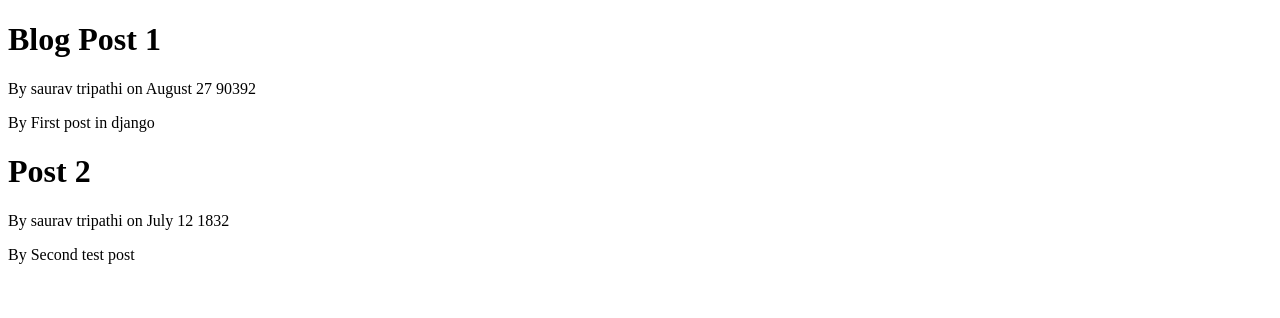
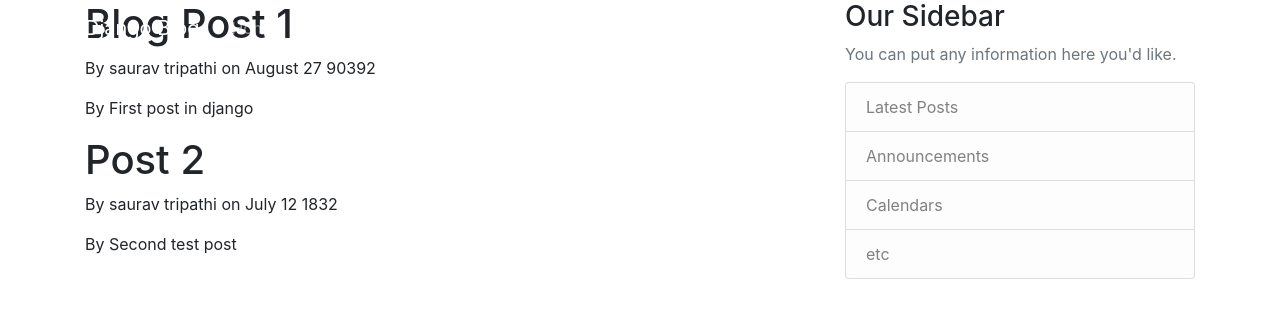
Before and after one commit to isauravmanitripathi/blog-website, a Django app: page / in a window 1280 px wide. Shown: the top 318 px of the page. Run offline with Django 5.2, Linux system fonts and the light colour scheme; some libraries are stand-ins or nearby versions.

Commit message:
creating website

```diff
--- /dev/null
+++ b/blog_website/blog/templates/blog/base.html
@@ -0,0 +1,71 @@
+<!DOCTYPE html>
+<html lang="en">
+<head>
+
+    <!-- Required meta tags -->
+    <meta charset="utf-8">
+    <meta name="viewport" content="width=device-width, initial-scale=1, shrink-to-fit=no">
+
+    <!-- Bootstrap CSS -->
+    <link rel="stylesheet" href="https://cdn.jsdelivr.net/npm/bootstrap@4.0.0/dist/css/bootstrap.min.css" integrity="sha384-Gn5384xqQ1aoWXA+058RXPxPg6fy4IWvTNh0E263XmFcJlSAwiGgFAW/dAiS6JXm" crossorigin="anonymous">
+
+    {% if title%}
+        <meta charset="UTF-8">
+        <title>Saurav Blog - {{ title }}</title>
+    {% else %}
+        <title>Test title</title>
+    {% endif %}
+</head>
+<body>
+    <header class="site-header">
+      <nav class="navbar navbar-expand-md navbar-dark bg-steel fixed-top">
+        <div class="container">
+          <a class="navbar-brand mr-4" href="/">Django Blog</a>
+          <button class="navbar-toggler" type="button" data-toggle="collapse" data-target="#navbarToggle" aria-controls="navbarToggle" aria-expanded="false" aria-label="Toggle navigation">
+          <span class="navbar-toggler-icon"></span>
+          </button>
+          <div class="collapse navbar-collapse" id="navbarToggle">
+            <div class="navbar-nav mr-auto">
+              <a class="nav-item nav-link" href="/">Home</a>
+              <a class="nav-item nav-link" href="/about">About</a>
+            </div>
+            <!-- Navbar Right Side -->
+            <div class="navbar-nav">
+              <a class="nav-item nav-link" href="#">Login</a>
+              <a class="nav-item nav-link" href="#">Register</a>
+            </div>
+          </div>
+        </div>
+      </nav>
+    </header>
+
+
+    <main role="main" class="container">
+      <div class="row">
+        <div class="col-md-8">
+          {% block content %}{% endblock %}
+        </div>
+        <div class="col-md-4">
+          <div class="content-section">
+            <h3>Our Sidebar</h3>
+            <p class='text-muted'>You can put any information here you'd like.
+              <ul class="list-group">
+                <li class="list-group-item list-group-item-light">Latest Posts</li>
+                <li class="list-group-item list-group-item-light">Announcements</li>
+                <li class="list-group-item list-group-item-light">Calendars</li>
+                <li class="list-group-item list-group-item-light">etc</li>
+              </ul>
+            </p>
+          </div>
+        </div>
+      </div>
+    </main>
+
+    <!-- Optional JavaScript -->
+    <!-- jQuery first, then Popper.js, then Bootstrap JS -->
+    <script src="https://code.jquery.com/jquery-3.2.1.slim.min.js" integrity="sha384-KJ3o2DKtIkvYIK3UENzmM7KCkRr/rE9/Qpg6aAZGJwFDMVNA/GpGFF93hXpG5KkN" crossorigin="anonymous"></script>
+    <script src="https://cdn.jsdelivr.net/npm/popper.js@1.12.9/dist/umd/popper.min.js" integrity="sha384-ApNbgh9B+Y1QKtv3Rn7W3mgPxhU9K/ScQsAP7hUibX39j7fakFPskvXusvfa0b4Q" crossorigin="anonymous"></script>
+    <script src="https://cdn.jsdelivr.net/npm/bootstrap@4.0.0/dist/js/bootstrap.min.js" integrity="sha384-JZR6Spejh4U02d8jOt6vLEHfe/JQGiRRSQQxSfFWpi1MquVdAyjUar5+76PVCmYl" crossorigin="anonymous"></script>
+
+</body>
+</html>
--- a/blog_website/blog/templates/blog/home.html
+++ b/blog_website/blog/templates/blog/home.html
@@ -1,14 +1,9 @@
-<!DOCTYPE html>
-<html lang="en">
-<head>
-    <meta charset="UTF-8">
-    <title>Home</title>
-</head>
-<body>
+{% extends "blog/base.html" %}
+{% block content %}
     {% for post in posts %}
         <h1>{{ post.title }}</h1>
         <p>By {{ post.author }} on {{ post.date_posted }}</p>
         <p>By {{ post.content }}</p>
     {% endfor %}
-</body>
-</html>
+
+{% endblock content %}
--- a/blog_website/blog/views.py
+++ b/blog_website/blog/views.py
@@ -23,4 +23,4 @@ def home(request):
     return render(request, 'blog/home.html', context)
 
 def about(request):
-    return render(request, 'blog/about.html')
+    return render(request, 'blog/about.html', {'title': 'About'})
```
Also changed, not shown: blog_website/blog/templates/blog/about.html (+3 -10 lines).
